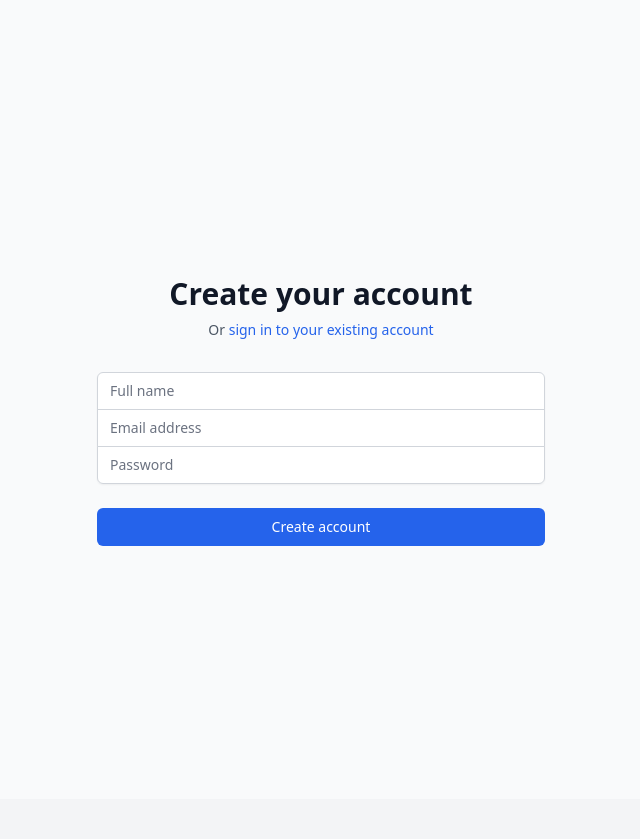
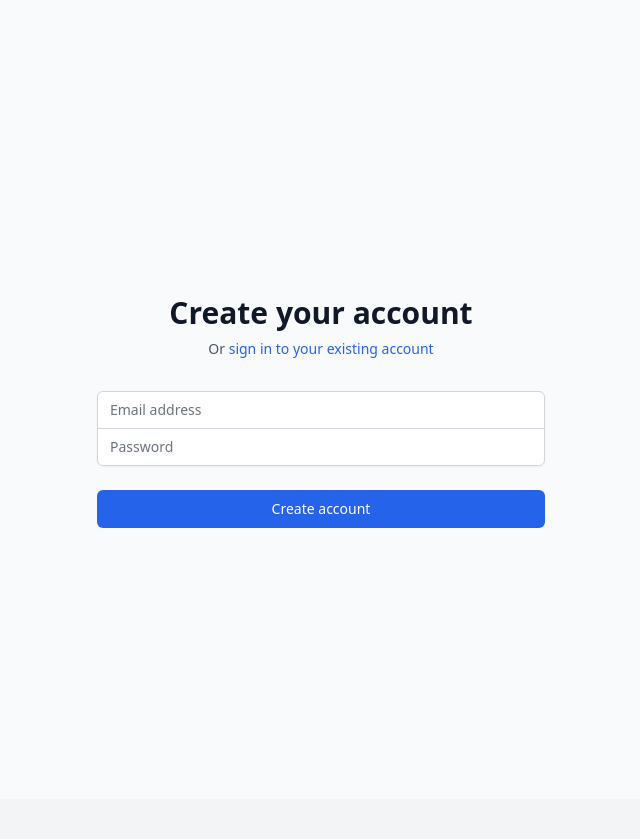
Before and after one commit to techanyday/deckster, a Flask app: page /register in a window 1280 px wide. Shown: the part 65-904 px from the top of the page, without its empty margins (319-959 px from the left). Run offline with Flask 3, Linux system fonts and the light colour scheme; some libraries are stand-ins or nearby versions.

Commit message:
fix: Remove name field from registration process

```diff
--- a/app.py
+++ b/app.py
@@ -259,23 +259,23 @@ def register():
                 return jsonify({'status': 'error', 'message': 'No data provided'}), 400
 
             email = data.get('email')
-            name = data.get('name')
             password = data.get('password')
 
-            if not email or not name or not password:
-                return jsonify({'status': 'error', 'message': 'All fields are required'}), 400
+            if not email or not password:
+                return jsonify({'status': 'error', 'message': 'Email and password are required'}), 400
 
+            # Check if user already exists
             if User.query.filter_by(email=email).first():
                 return jsonify({'status': 'error', 'message': 'Email already registered'}), 400
 
+            # Create new user
             try:
-                user = User(
-                    email=email,
-                    name=name
-                )
+                user = User(email=email)
                 user.set_password(password)
                 db.session.add(user)
                 db.session.commit()
+
+                # Log the user in
                 login_user(user)
                 return jsonify({'status': 'success'})
             except Exception as e:
--- a/templates/register.html
+++ b/templates/register.html
@@ -18,15 +18,9 @@
             <input type="hidden" name="csrf_token" value="{{ csrf_token() }}"/>
             <div class="rounded-md shadow-sm -space-y-px">
                 <div>
-                    <label for="name" class="sr-only">Full name</label>
-                    <input id="name" name="name" type="text" required
-                           class="appearance-none rounded-none relative block w-full px-3 py-2 border border-gray-300 placeholder-gray-500 text-gray-900 rounded-t-md focus:outline-none focus:ring-blue-500 focus:border-blue-500 focus:z-10 sm:text-sm"
-                           placeholder="Full name">
-                </div>
-                <div>
                     <label for="email" class="sr-only">Email address</label>
                     <input id="email" name="email" type="email" required
-                           class="appearance-none rounded-none relative block w-full px-3 py-2 border border-gray-300 placeholder-gray-500 text-gray-900 focus:outline-none focus:ring-blue-500 focus:border-blue-500 focus:z-10 sm:text-sm"
+                           class="appearance-none rounded-none relative block w-full px-3 py-2 border border-gray-300 placeholder-gray-500 text-gray-900 rounded-t-md focus:outline-none focus:ring-blue-500 focus:border-blue-500 focus:z-10 sm:text-sm"
                            placeholder="Email address">
                 </div>
                 <div>
@@ -54,7 +48,6 @@
 document.getElementById('registerForm').addEventListener('submit', async (e) => {
     e.preventDefault();
 
-    const name = document.getElementById('name').value;
     const email = document.getElementById('email').value;
     const password = document.getElementById('password').value;
     const csrfToken = document.querySelector('input[name="csrf_token"]').value;
@@ -68,7 +61,6 @@ document.getElementById('registerForm').addEventListener('submit', async (e) =>
                 'X-CSRFToken': csrfToken
             },
             body: JSON.stringify({
-                name: name,
                 email: email,
                 password: password
             })
```
